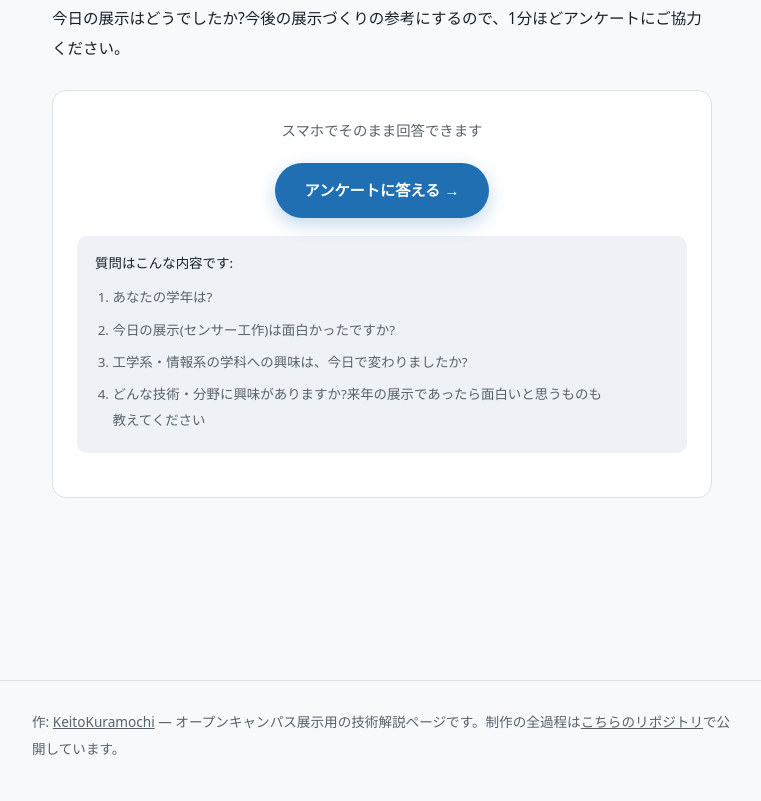
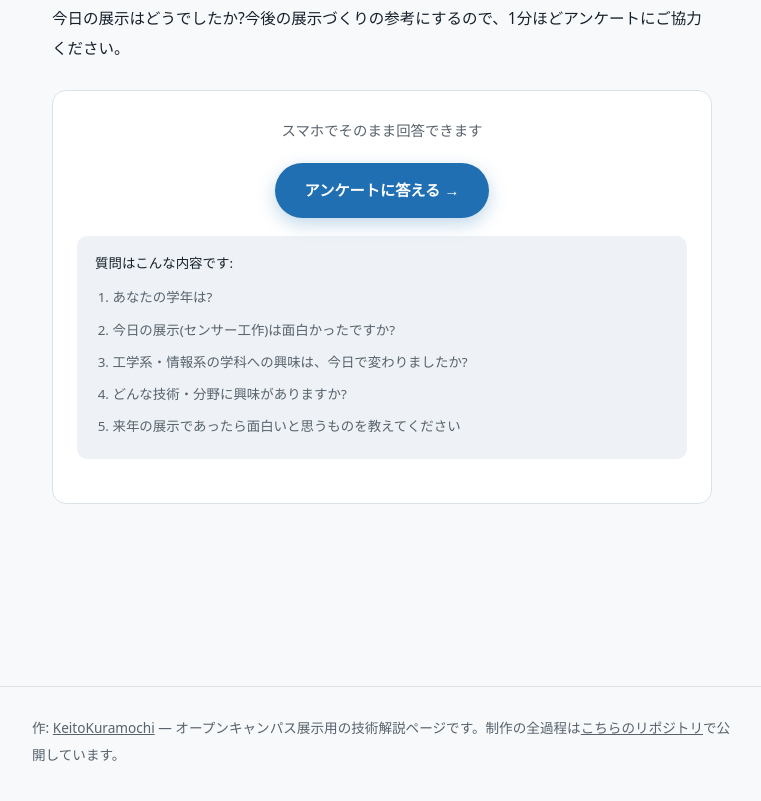
Before and after one commit to KeitoKuramochi/opencampus-sensor-lab, a plain HTML site: page index.html in a window 1280 px wide. Shown: the part 9435-10236 px from the top of the page, without its empty margins (258-1019 px from the left). Drawn offline with Linux system fonts and the light colour scheme; files whose address does not match are found by name.

Commit message:
アンケートの質問を5項目に:興味分野と来年の展示アイデアを別の質問に分割
Co-Authored-By: Claude Sonnet 5 <noreply@anthropic.com>
Claude-Session: https://claude.ai/code/session_011HQp4CiCf2eBV7G1YSjQZS

```diff
--- a/index.html
+++ b/index.html
@@ -405,7 +405,8 @@
           <li>あなたの学年は?</li>
           <li>今日の展示(センサー工作)は面白かったですか?</li>
           <li>工学系・情報系の学科への興味は、今日で変わりましたか?</li>
-          <li>どんな技術・分野に興味がありますか?来年の展示であったら面白いと思うものも教えてください</li>
+          <li>どんな技術・分野に興味がありますか?</li>
+          <li>来年の展示であったら面白いと思うものを教えてください</li>
         </ol>
       </div>
     </div>
```
